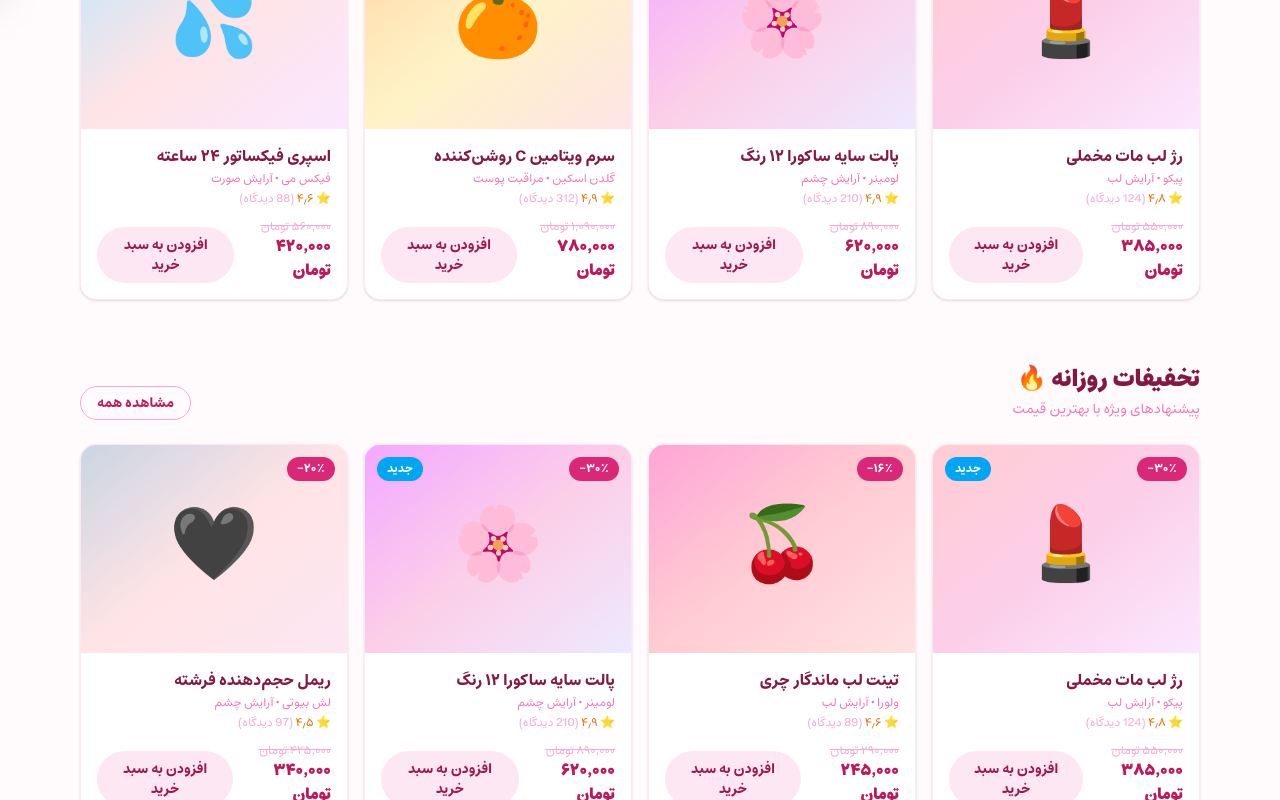
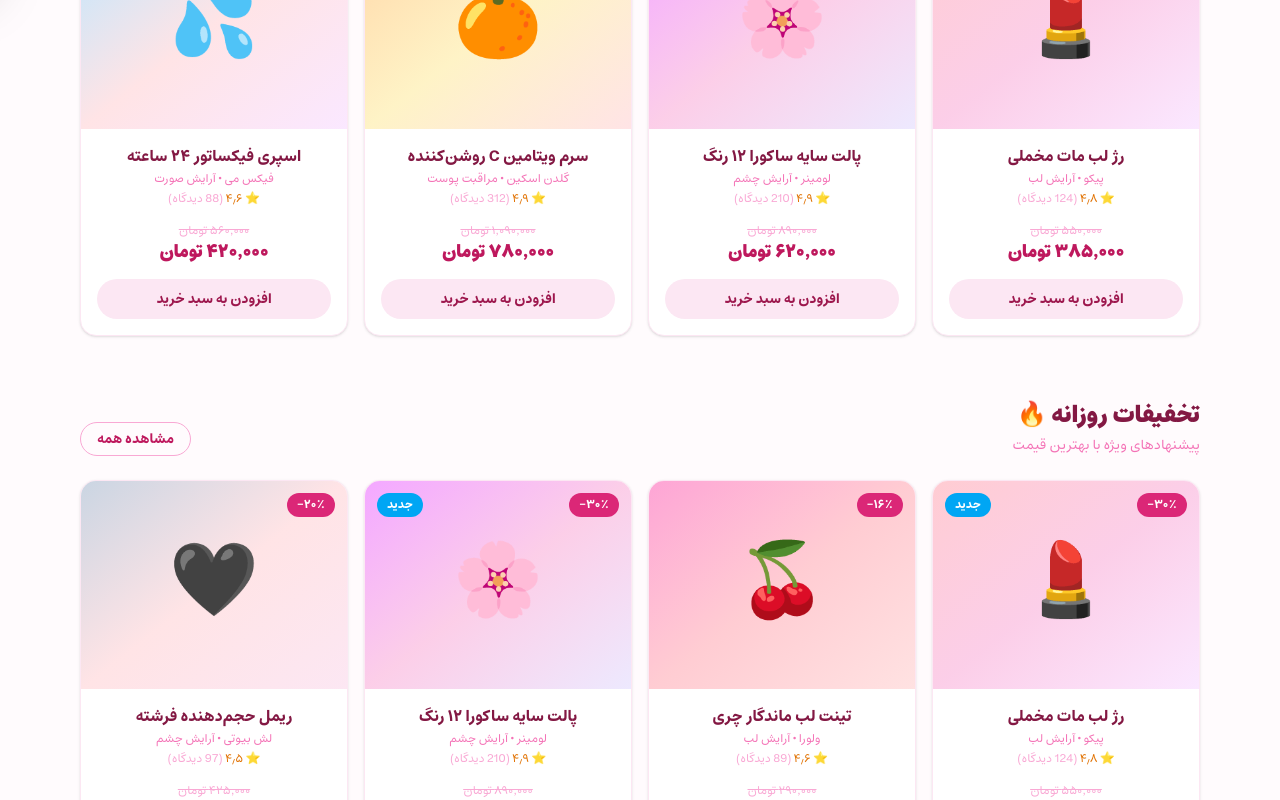
Before and after one commit to soroush-rahmani/sorva-shop, a Next.js app: page / in a window 1280 px wide. Shown: the part 820-1620 px from the top of the page. Built offline with nearby package versions, Linux system fonts and the light colour scheme.

Commit message:
product card: name, price, full-width button layout, centered

```diff
--- a/components/add-to-cart-button.tsx
+++ b/components/add-to-cart-button.tsx
@@ -50,8 +50,8 @@ export function AddToCartButton({
   return (
     <button
       onClick={handleClick}
-      className={`group/btn relative overflow-visible rounded-full bg-brand-100 font-bold text-brand-800 transition-colors hover:bg-brand-300 ${
-        compact ? "px-4 py-2 text-sm" : "w-full px-6 py-3 text-base"
+      className={`group/btn relative w-full overflow-visible rounded-full bg-brand-100 font-bold text-brand-800 transition-colors hover:bg-brand-300 ${
+        compact ? "px-4 py-2.5 text-sm" : "px-6 py-3 text-base"
       }`}
       aria-label={`افزودن به سبد خرید`}
     >
--- a/components/product-card.tsx
+++ b/components/product-card.tsx
@@ -55,9 +55,9 @@ export function ProductCard({ product }: { product: Product }) {
         )}
       </Link>
 
-      <div className="flex flex-1 flex-col p-4">
+      <div className="flex flex-1 flex-col p-4 text-center">
         <Link href={`/products/${product.slug}`}>
-          <h3 className="font-bold text-brand-900 transition hover:text-brand-600">
+          <h3 className="font-bold leading-6 text-brand-900 transition hover:text-brand-600">
             {product.name}
           </h3>
         </Link>
@@ -69,17 +69,20 @@ export function ProductCard({ product }: { product: Product }) {
           <span dir="rtl" className="text-brand-300">({product.reviews} دیدگاه)</span>
         </p>
 
-        <div className="mt-3 flex items-end justify-between gap-2">
-          <div>
+        {/* قیمت — با فاصله بیشتر از اسم */}
+        <div className="mt-4">
           {hasDiscount && (
             <p className="text-xs text-brand-300 line-through">
               {formatPrice(product.originalPrice!)}
             </p>
           )}
-            <p className="text-base font-black text-brand-700">
+          <p className="text-lg font-black text-brand-700">
             {formatPrice(product.price)}
           </p>
         </div>
+
+        {/* دکمه — همیشه پایینترین نقطه کارت */}
+        <div className="mt-auto pt-3">
           <AddToCartButton productId={product.id} compact />
         </div>
       </div>
```
Lines whose indentation alone changed are shown as unchanged.
